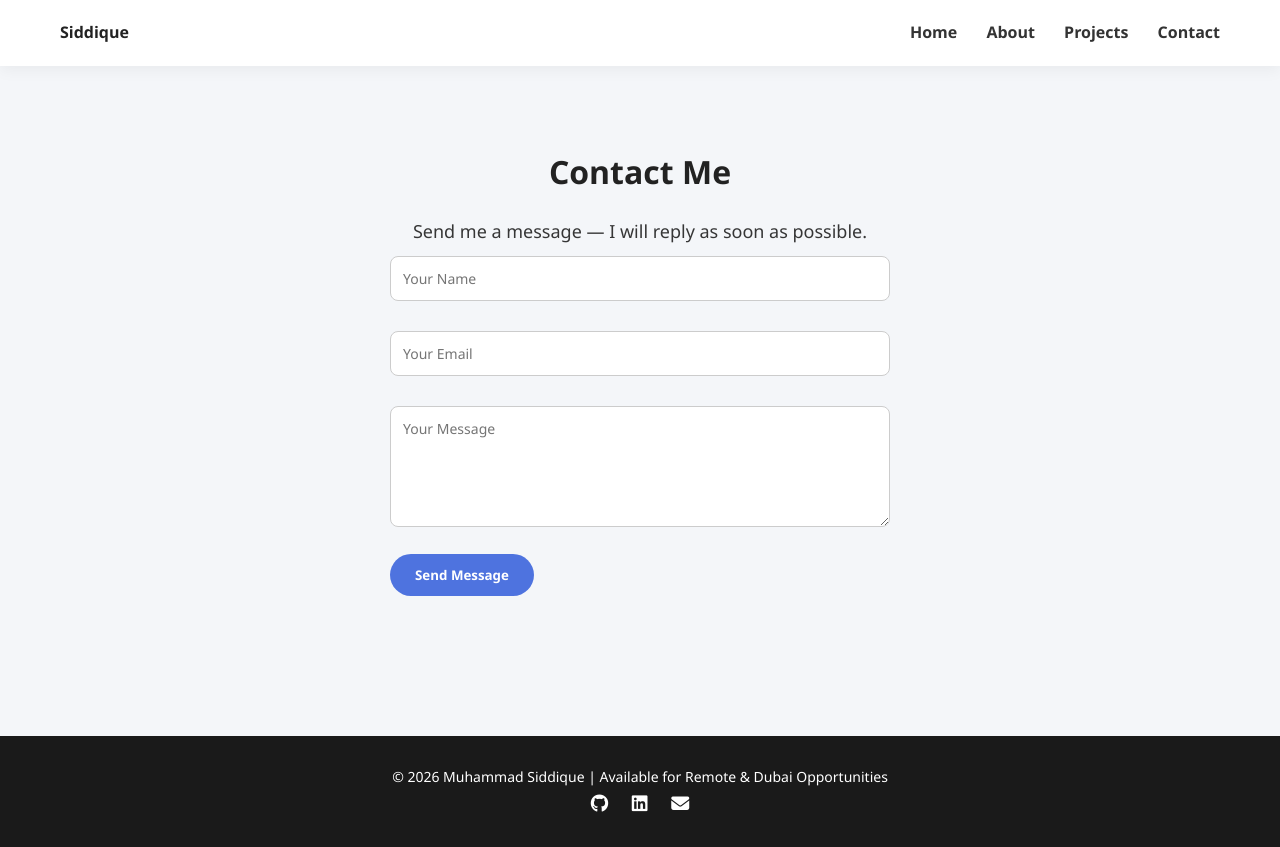
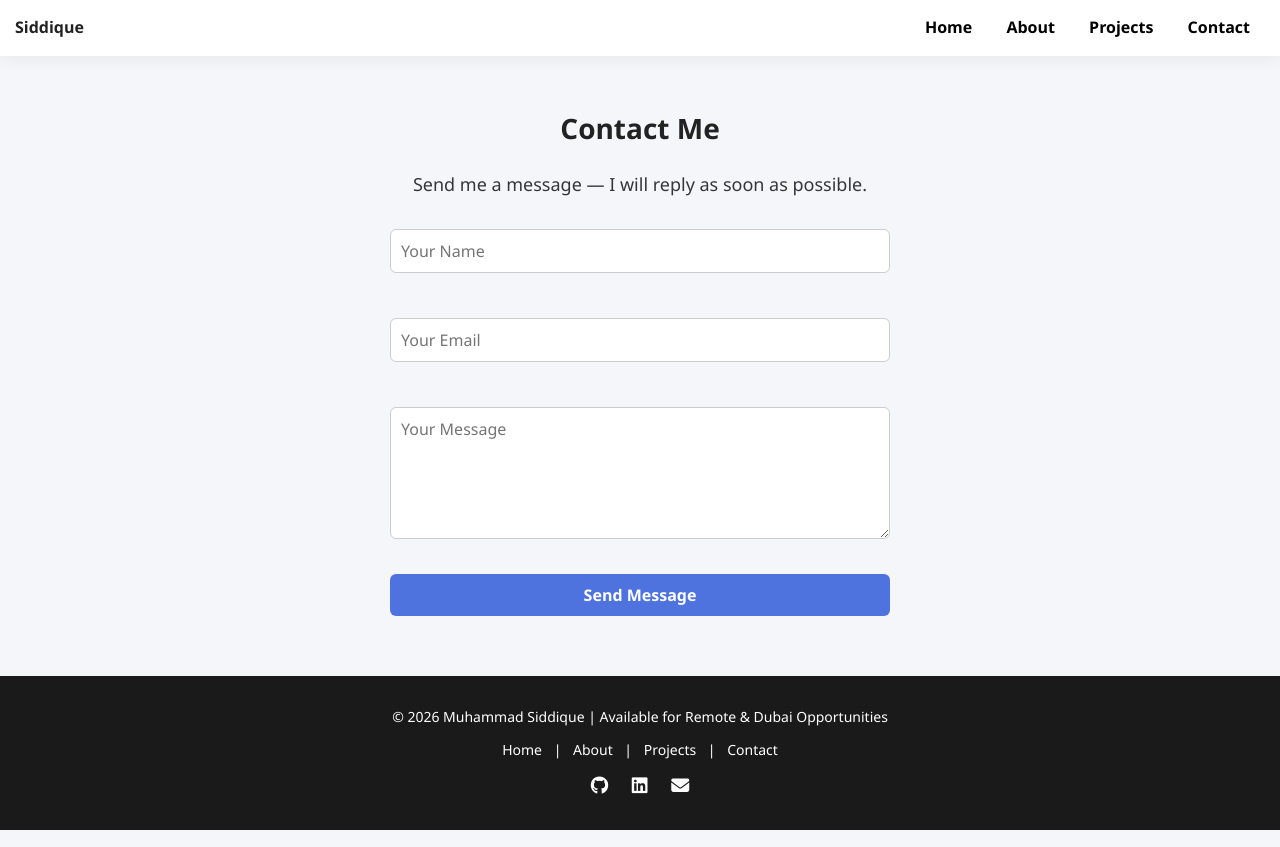
Before and after one commit to Siddique1155/portfolio, a plain HTML site: page contact.html in a window 1280 px wide. Drawn offline with Linux system fonts and the light colour scheme; files that its build step writes are made by us from their sources.

Commit message:
with footer

```diff
--- a/contact.html
+++ b/contact.html
@@ -4,11 +4,106 @@
 <meta charset="UTF-8">
 <meta name="viewport" content="width=device-width, initial-scale=1.0">
 <title>Contact | Muhammad Siddique</title>
+
+<!-- Font Awesome for icons -->
+<link rel="stylesheet" href="https://cdnjs.cloudflare.com/ajax/libs/font-awesome/6.5.0/css/all.min.css">
+
+<!-- Custom CSS -->
 <link rel="stylesheet" href="css/style.css">
-<link rel="stylesheet" href="https://cdnjs.cloudflare.com/ajax/libs/font-awesome/6.5.0/css/all.min.css">
+
+<style>
+/* Sections */
+.section{ max-width:1000px; margin:50px auto; padding:0 20px; text-align:center; }
+.section h2{ font-size:28px; margin-bottom:20px; }
+.section p{ font-size:18px; margin-bottom:20px; }
+
+/* Form */
+form{
+  max-width:500px;
+  margin:auto;
+  display:flex;
+  flex-direction:column;
+  gap:15px;
+}
+input, textarea{
+  padding:10px;
+  border-radius:6px;
+  border:1px solid #ccc;
+  font-size:16px;
+}
+button{
+  padding:10px;
+  border:none;
+  border-radius:6px;
+  background:#4e73df;
+  color:white;
+  font-size:16px;
+  cursor:pointer;
+  transition:0.3s;
+}
+button:hover{ background:#2e59d9; }
+
+/* Footer */
+footer{
+  background: #1a1a1a;
+  color: #fff;
+  padding: 30px 20px;
+  text-align: center;
+  font-size: 14px;
+}
+
+.footer-container{
+  max-width: 1200px;
+  margin: auto;
+}
+
+.footer-links{
+  margin: 10px 0;
+}
+
+.footer-links a{
+  color: #fff;
+  text-decoration: none;
+  margin: 0 8px;
+}
+
+.footer-links a:hover{
+  color: #4e73df;
+}
+
+.footer-social a{
+  color: #fff;
+  margin: 0 10px;
+  font-size: 18px;
+  text-decoration: none;
+  transition: 0.3s;
+}
+
+.footer-social a:hover{
+  color: #4e73df;
+}
+
+/* Navbar */
+nav{
+  background:white;
+  padding:15px;
+  display:flex;
+  justify-content:space-between;
+  align-items:center;
+  flex-wrap:wrap;
+}
+nav a{
+  margin:0 15px;
+  text-decoration:none;
+  color:black;
+  font-weight:bold;
+}
+nav a:hover{ color:#4e73df; }
+</style>
 </head>
 <body>
 
+<!-- NAVBAR -->
 <nav>
   <div><strong>Siddique</strong></div>
   <div>
@@ -19,6 +114,7 @@
   </div>
 </nav>
 
+<!-- CONTACT SECTION -->
 <section class="section">
   <h2>Contact Me</h2>
   <p>Send me a message — I will reply as soon as possible.</p>
@@ -31,12 +127,23 @@
   </form>
 </section>
 
+<!-- FOOTER -->
 <footer>
+  <div class="footer-container">
     <p>© 2026 Muhammad Siddique | Available for Remote & Dubai Opportunities</p>
+
+    <div class="footer-links">
+      <a href="index.html">Home</a> |
+      <a href="about.html">About</a> |
+      <a href="projects.html">Projects</a> |
+      <a href="contact.html">Contact</a>
+    </div>
+
     <div class="footer-social">
-<a href="https://github.com/Siddique1155" target="_blank"><i class="fab fa-github"></i></a>
-<a href="https://www.linkedin.com/in/YOUR-LINKEDIN-ID" target="_blank"><i class="fab fa-linkedin"></i></a>
-<a href="mailto:your.email@example.com"><i class="fas fa-envelope"></i></a>
+      <a href="https://github.com/Siddique1155" target="_blank" title="GitHub"><i class="fab fa-github"></i></a>
+      <a href="https://www.linkedin.com/in/YOUR-LINKEDIN-ID" target="_blank" title="LinkedIn"><i class="fab fa-linkedin"></i></a>
+      <a href="mailto:your.email@example.com" title="Email"><i class="fas fa-envelope"></i></a>
+    </div>
   </div>
 </footer>
 
```
Lines whose indentation alone changed are shown as unchanged.
